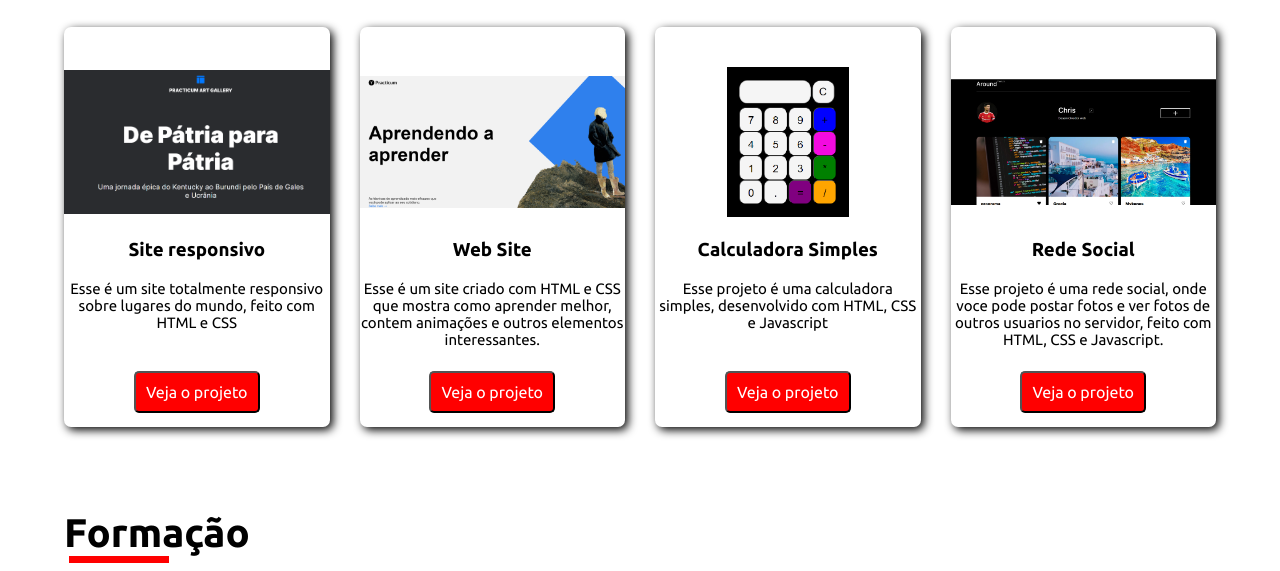
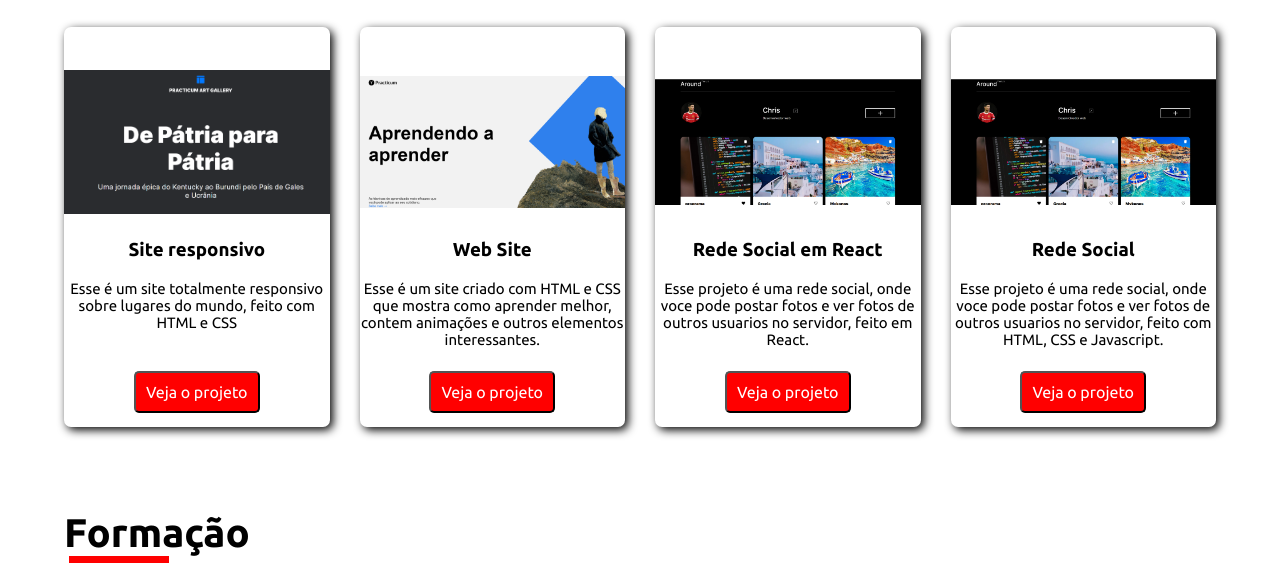
Before and after one commit to Xhriz/Portifolio, a plain HTML site: page index.html in a window 1280 px wide. Shown: the part 2219-2790 px from the top of the page. Drawn offline with Linux system fonts and the light colour scheme; files whose address does not match are found by name.

Commit message:
atualizando projeto

```diff
--- a/index.html
+++ b/index.html
@@ -155,18 +155,18 @@
           <div class="projects__block">
             <img
               class="projects__img"
-              src="./images/projetoC.png"
+              src="./images/projetoD.png"
               alt="foto de um projeto meu"
             />
-            <h3 class="projects__text">Calculadora Simples</h3>
+            <h3 class="projects__text">Rede Social em React</h3>
             <p class="projects__description">
-              Esse projeto é uma calculadora simples, desenvolvido com HTML, CSS
-              e Javascript
+              Esse projeto é uma rede social, onde voce pode postar fotos e ver
+              fotos de outros usuarios no servidor, feito em React.
             </p>
             <button
               class="projects__button"
-              linkfirst="https://github.com/Xhriz/Calculadora-simples"
-              linksecond="https://xhriz.github.io/Calculadora-simples/"
+              linkfirst="https://github.com/Xhriz/web_project_around_react"
+              linksecond="https://xhriz.github.io/web_project_around_react/"
               >Veja o projeto</button
             >
           </div>
```
Also changed, not shown: images/projetoC.png (deleted).
